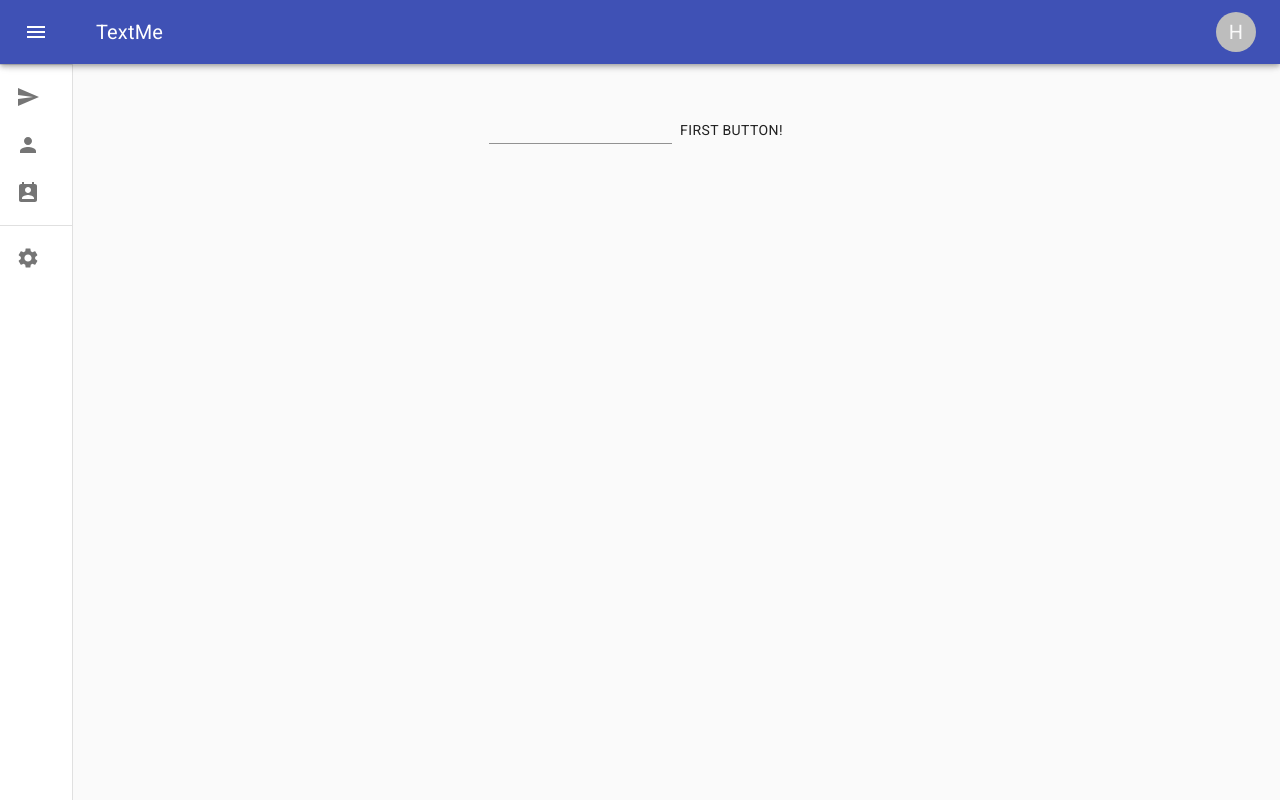
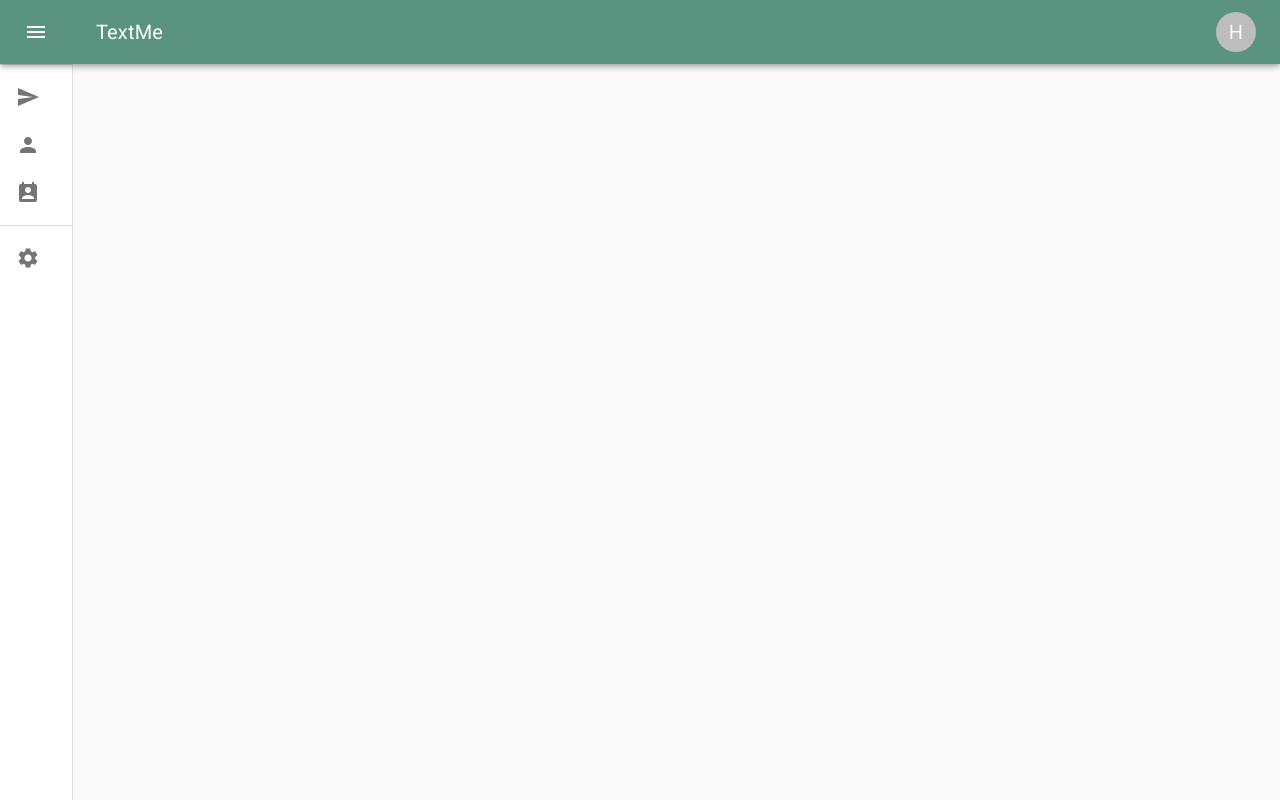
Before and after one commit to AlexBychkov/textme, a React (Create React App) app: page / in a window 1280 px wide. Before the commit this address led to /home. Built offline with nearby package versions, Linux system fonts and the light colour scheme.

Commit message:
change path

```diff
--- a/src/App.js
+++ b/src/App.js
@@ -1,28 +1,21 @@
 import React from 'react';
 import './App.css';
 import Home from './pages/home/Home';
-import Dialog from './pages/dialog/Dialog';
 import Login from "./pages/login/Login";
-import Header from './components/header/Header'
 
 import {
   Route,
-  Switch,
   Redirect,
 } from "react-router-dom"
+
 
 function App() {
   return (
     <div className="App">
-        <Header />
-        <Switch>
-          <Route path='/home' component={Home} />
-          <Route path='/component' component={Home} />
-          <Route path='/dialog' component={Dialog} />
+        <Route path="/">
+          {true ? <Home /> : <Redirect from='/' to="/login" />}
+        </Route>
         <Route path='/login' component={Login} />
-          <Redirect from='/' to='/home'/>
-         {/*  <Redirect from='/' to='/home'/> */}
-        </Switch>
     </div>
   );
 }
--- a/src/components/MaterialUiTestComponent.js
+++ b/src/components/MaterialUiTestComponent.js
@@ -6,7 +6,7 @@ import { Button, TextField } from '@material-ui/core'; //import Material IU elem
 const MaterialUiTestComponent = (props) => { //es 6 error function. method should return ONE element, that could contain several elements inside
     return <>
             <TextField name={props.fieldName}></TextField>
-            <Button><text color="primary">{props.btnName}</text></Button>
+            <Button color="primary">{props.btnName}</Button>
         </>;
 }
 
--- a/src/components/header/Header.js
+++ b/src/components/header/Header.js
@@ -1,80 +1,17 @@
 import React from 'react';
 import clsx from 'clsx';
-import { makeStyles, useTheme } from '@material-ui/core/styles';
+import { useTheme } from '@material-ui/core/styles';
 import { Drawer, AppBar, Toolbar, CssBaseline, Typography, Divider, IconButton, Box } from '@material-ui/core';
 import ChevronRightIcon from '@material-ui/icons/ChevronRight';
 import ChevronLeftIcon from '@material-ui/icons/ChevronLeft';
 import MenuIcon from '@material-ui/icons/Menu';
 import MenuUser from '../menuUser/MenuUser';
 import { FirstListMenu, SecondListMenu } from './listMenu/ListMenu';
+import { NavLink } from 'react-router-dom';
+import { useStyles } from './headerStyles'
 
 
-const drawerWidth = 240;
 
-const useStyles = makeStyles((theme) => ({
-    root: {
-        display: 'flex',
-    },
-    appBar: {
-        zIndex: theme.zIndex.drawer + 1,
-        transition: theme.transitions.create(['width', 'margin'], {
-            easing: theme.transitions.easing.sharp,
-            duration: theme.transitions.duration.leavingScreen,
-        }),
-    },
-    appBarShift: {
-        marginLeft: drawerWidth,
-        width: `calc(100% - ${drawerWidth}px)`,
-        transition: theme.transitions.create(['width', 'margin'], {
-            easing: theme.transitions.easing.sharp,
-            duration: theme.transitions.duration.enteringScreen,
-        }),
-    },
-    menuButton: {
-        marginRight: 36,
-    },
-    hide: {
-        display: 'none',
-    },
-    drawer: {
-        width: drawerWidth,
-        flexShrink: 0,
-        whiteSpace: 'nowrap',
-    },
-    drawerOpen: {
-        width: drawerWidth,
-        transition: theme.transitions.create('width', {
-            easing: theme.transitions.easing.sharp,
-            duration: theme.transitions.duration.enteringScreen,
-        }),
-    },
-    drawerClose: {
-        transition: theme.transitions.create('width', {
-            easing: theme.transitions.easing.sharp,
-            duration: theme.transitions.duration.leavingScreen,
-        }),
-        overflowX: 'hidden',
-        width: theme.spacing(7) + 1,
-        [theme.breakpoints.up('sm')]: {
-            width: theme.spacing(9) + 1,
-        },
-    },
-    toolbar: {
-        display: 'flex',
-        alignItems: 'center',
-        justifyContent: 'flex-end',
-        padding: theme.spacing(0, 1),
-        // necessary for content to be below app bar
-        ...theme.mixins.toolbar,
-    },
-    content: {
-        flexGrow: 1,
-        padding: theme.spacing(3),
-    },
-    iconHeader: {
-        marginLeft: 'auto',
-    },
-}));
 
 export default function Header() {
     const classes = useStyles();
@@ -112,7 +49,10 @@ export default function Header() {
                     >
                           <MenuIcon />
                     </IconButton>
-                    <Typography variant="h6" noWrap>TextMe</Typography>
+                    <NavLink to='/home' className={classes.headerText}><Typography variant="h6" noWrap>
+                       TextMe
+                        </Typography>
+                        </NavLink>
                     <Box className={clsx(classes.iconHeader)}>
                         <MenuUser />
                     </Box>
--- /dev/null
+++ b/src/components/header/headerStyles.js
@@ -0,0 +1,74 @@
+import { makeStyles } from '@material-ui/core/styles';
+
+const drawerWidth = 240;
+
+export const useStyles = makeStyles((theme) => ({
+    root: {
+        display: 'flex',
+    },
+    appBar: {
+        zIndex: theme.zIndex.drawer + 1,
+        transition: theme.transitions.create(['width', 'margin'], {
+            easing: theme.transitions.easing.sharp,
+            duration: theme.transitions.duration.leavingScreen,
+        }),
+        backgroundColor: '#5a9380',
+    },
+    appBarShift: {
+        marginLeft: drawerWidth,
+        width: `calc(100% - ${drawerWidth}px)`,
+        transition: theme.transitions.create(['width', 'margin'], {
+            easing: theme.transitions.easing.sharp,
+            duration: theme.transitions.duration.enteringScreen,
+        }),
+    },
+    menuButton: {
+        marginRight: 36,
+    },
+    hide: {
+        display: 'none',
+    },
+    drawer: {
+        width: drawerWidth,
+        flexShrink: 0,
+        whiteSpace: 'nowrap',
+    },
+    drawerOpen: {
+        width: drawerWidth,
+        transition: theme.transitions.create('width', {
+            easing: theme.transitions.easing.sharp,
+            duration: theme.transitions.duration.enteringScreen,
+        }),
+    },
+    drawerClose: {
+        transition: theme.transitions.create('width', {
+            easing: theme.transitions.easing.sharp,
+            duration: theme.transitions.duration.leavingScreen,
+        }),
+        overflowX: 'hidden',
+        width: theme.spacing(7) + 1,
+        [theme.breakpoints.up('sm')]: {
+            width: theme.spacing(9) + 1,
+        },
+    },
+    toolbar: {
+        display: 'flex',
+        alignItems: 'center',
+        justifyContent: 'flex-end',
+        padding: theme.spacing(0, 1),
+
+        // necessary for content to be below app bar
+        ...theme.mixins.toolbar,
+    },
+    content: {
+        flexGrow: 1,
+        /* padding: theme.spacing(3), */
+    },
+    iconHeader: {
+        marginLeft: 'auto',
+    },
+    headerText: {
+        color: 'white',
+        textDecoration: 'none',
+    },
+}));
--- a/src/components/header/listMenu/ListMenu.js
+++ b/src/components/header/listMenu/ListMenu.js
@@ -9,7 +9,7 @@ import SettingsIcon from '@material-ui/icons/Settings';
 export function FirstListMenu() {
     const itemList = [
         {text:'Send message',
-        path: '/message',
+        path: '/dialog',
         icon: <SendIcon />},
 
         {text:'Profile',
@@ -57,8 +57,8 @@ export function ListMenu(props) {
     return (
         <List>
             {itemList.map((elem, index) => (
-                <NavLink to={itemList[index].path} activeStyle={active} style={styleLink}>
-                    <ListItem button key={itemList[index].text}>
+                <NavLink to={itemList[index].path} key={index} activeStyle={active} style={styleLink}>
+                    <ListItem button >
                             <ListItemIcon>{itemList[index].icon}</ListItemIcon>
                         <ListItemText>{itemList[index].text}</ListItemText>
                     </ListItem>
--- a/src/components/menuUser/MenuUser.js
+++ b/src/components/menuUser/MenuUser.js
@@ -2,7 +2,6 @@ import React, { useState } from 'react';
 
 import { Avatar, Box, Menu, MenuItem } from '@material-ui/core';
 import { NavLink } from 'react-router-dom';
-
 
 export default function MenuUser(props) {
   const [anchorEl, setAnchorEl] = useState(null);
@@ -26,8 +25,8 @@ export default function MenuUser(props) {
     textDecoration: 'none',
     color: "gray"
   }
-  const logOut = () => {
-    alert('Вышел')
+  const handleLogout = () => {
+
   }
 
   return (
@@ -43,7 +42,7 @@ export default function MenuUser(props) {
           <NavLink to='/profile' activeStyle={active} style={styleLink}>Profile</NavLink>
         </MenuItem>
         <MenuItem onClick={handleClose}>
-          <Box style={styleLink} onClick={logOut}>Log Out</Box>
+          <Box style={styleLink} onClick={handleLogout}>Log Out</Box>
         </MenuItem>
       </Menu>
     </div>
--- a/src/pages/home/Home.js
+++ b/src/pages/home/Home.js
@@ -1,8 +1,23 @@
 import React from 'react';
-import MaterialUiTestComponent from '../../components/MaterialUiTestComponent';
+import Dialog from '../dialog/Dialog';
+
+import Header from '../../components/header/Header'
+
+import {
+  Route,
+  Switch,
+} from "react-router-dom"
 
 export default class Home extends React.Component {
     render() {
-      return <MaterialUiTestComponent btnName="First button!" fieldName="My Name"></MaterialUiTestComponent>;
+      return (
+        <>
+        <Header />
+        <Switch>
+          <Route path='/dialog' component={Dialog} />
+
+        </Switch>
+        </>
+      );
     }
   }
```
Lines whose indentation alone changed are shown as unchanged.
